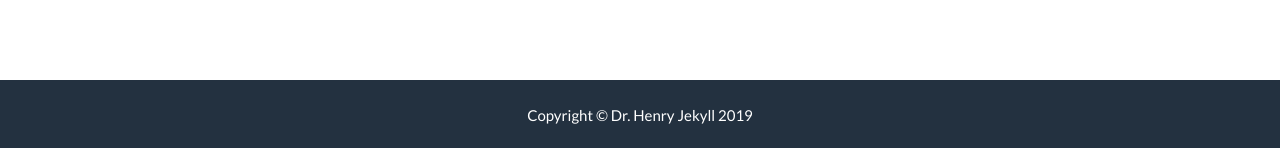
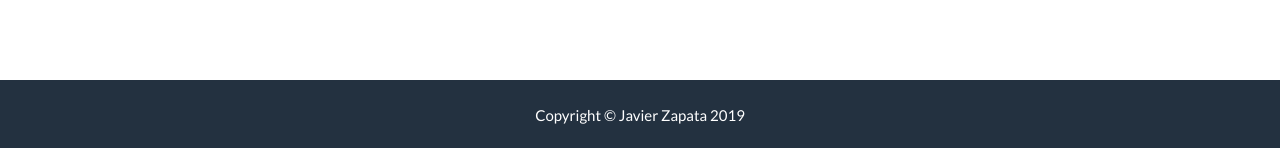
Before and after one commit to jzapata87/jzapata87.github.io, a Jekyll site: the page built from index.html, in a window 1280 px wide and 900 px high, scrolled down 1964 px. Shown: the part 749-897 px from the top of the window. Built offline with Jekyll 4.4.1, drawn with Linux system fonts in a browser that asks for light colours.

Commit message:
updated copyright

```diff
--- a/_config.yml
+++ b/_config.yml
@@ -32,7 +32,7 @@ color:
 
 # Footer settings
 footer:
-  copyright: Dr. Henry Jekyll
+  copyright: Javier Zapata
   location: Location
   social: Around the Web
   credits: Credits
```
